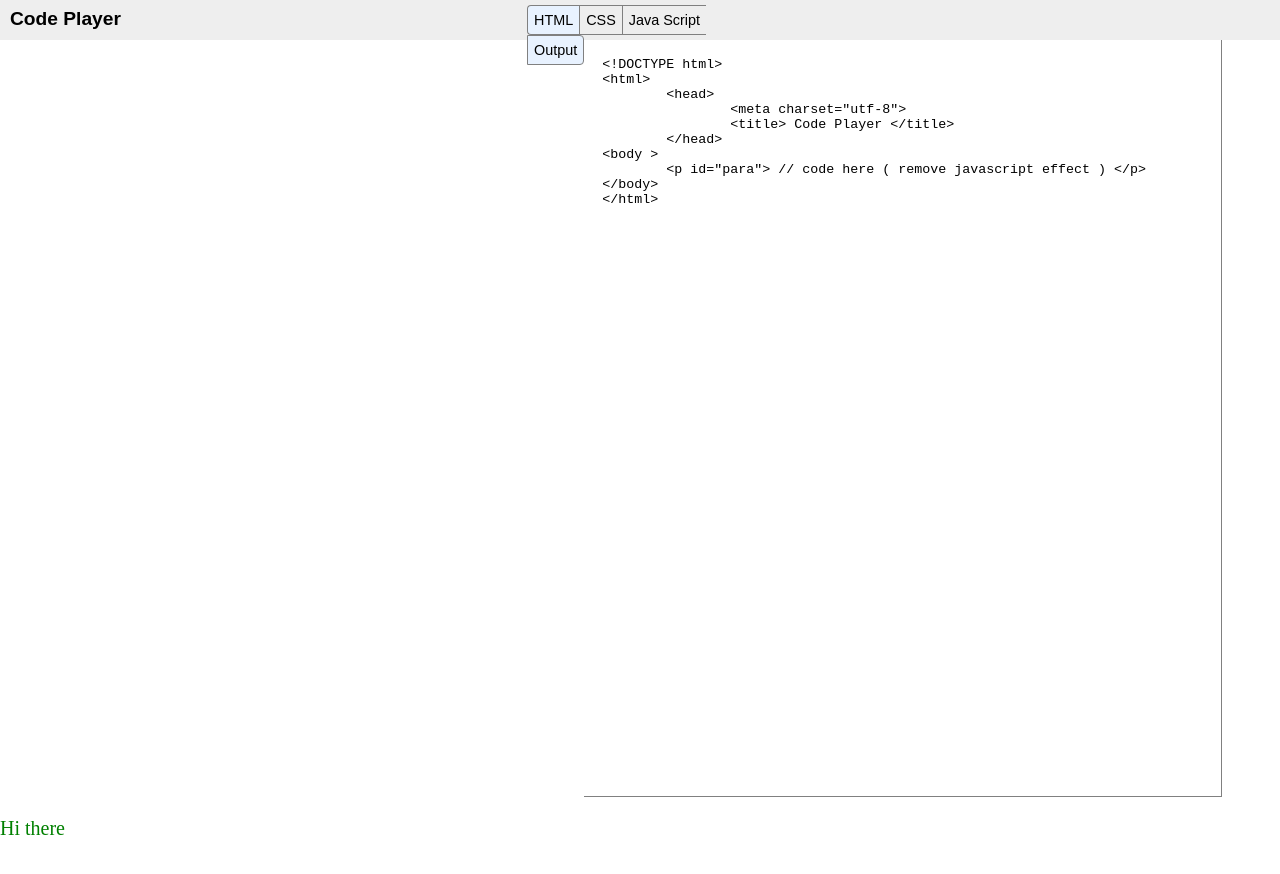
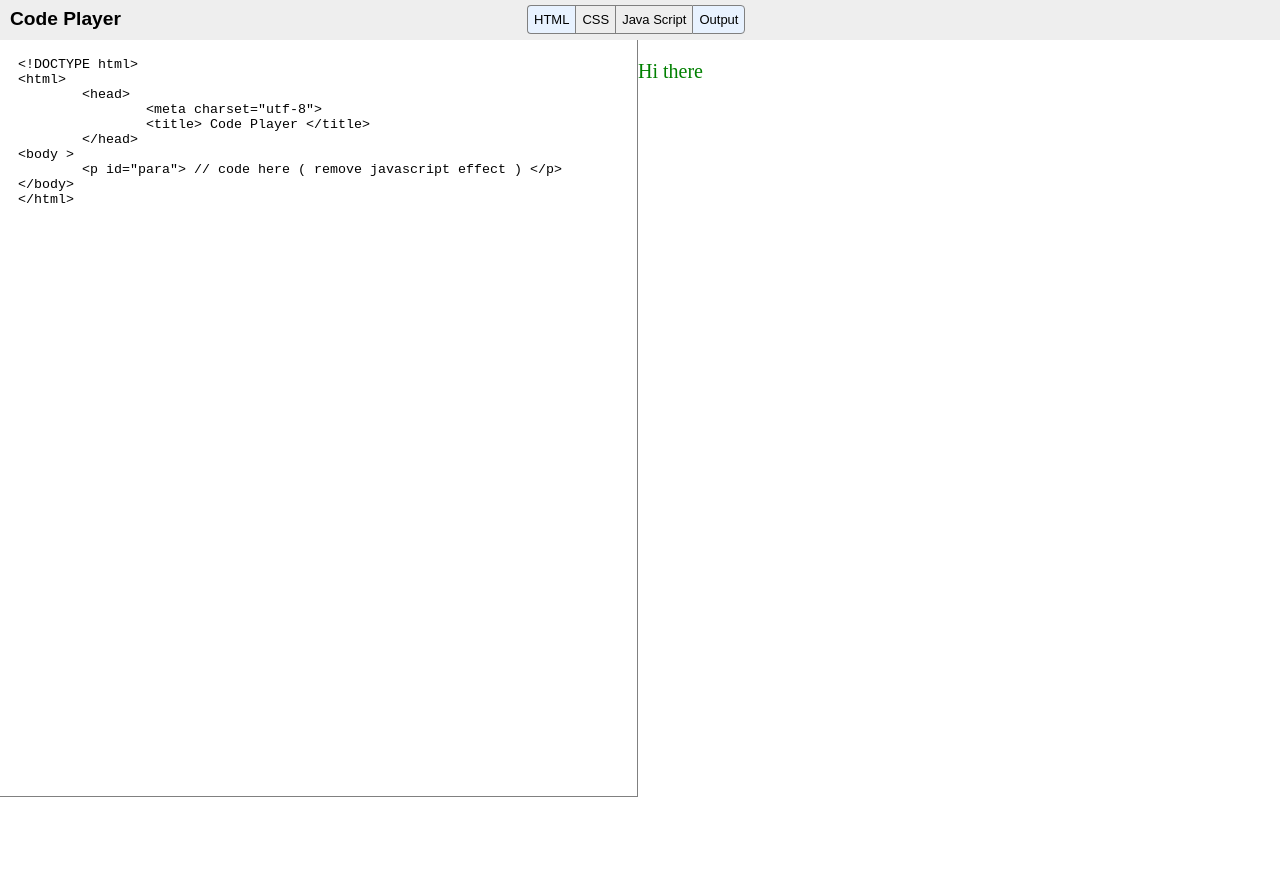
Before and after one commit to abhishek-parmar1/Code-Player, a plain HTML site: page index.html in a window 1280 px wide. Shown: the top 874 px of the page. After the commit the page ends 800 px from the top, so only its background shows below. Drawn offline with Linux system fonts and the light colour scheme.

Commit message:
Update custom.css
little change in css because structure got damaged

```diff
--- a/css/custom.css
+++ b/css/custom.css
@@ -24,7 +24,7 @@ body{
 	padding: 6px;
 	border: 1px solid grey;
 	border-right: none;
-	font-size: 90%;
+	font-size: 13px;
 }
 .active{
 	background-color: #E8F2FF;
```
